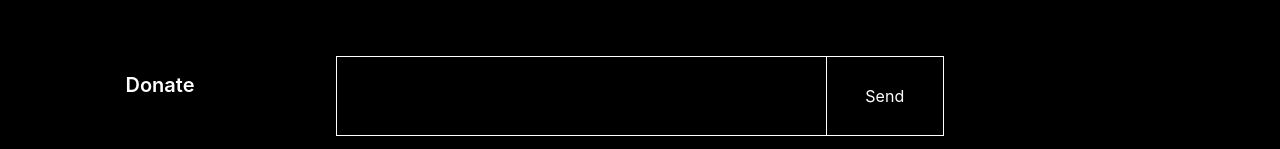
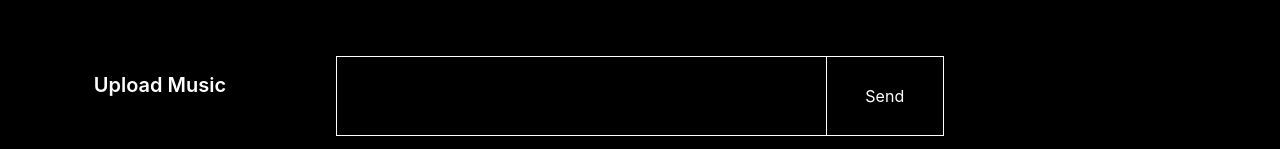
Before and after one commit to topsecretagent007/PureChain_Capital_DEMO, a React (Create React App) app: page / in a window 1280 px wide. Shown: the part 648-797 px from the top of the page. Built offline with nearby package versions, Linux system fonts and the light colour scheme.

Commit message:
change text

```diff
--- a/src/components/donate.jsx
+++ b/src/components/donate.jsx
@@ -31,7 +31,7 @@ export default function Donate () {
         </div>
       </div>
       <div className='w-full justify-center items-center flex flex-row text-white font-semibold text-[20px] cursor-pointer mb-10'>
-        Donate
+        Upload Music
       </div>
     </div>
   )
```
